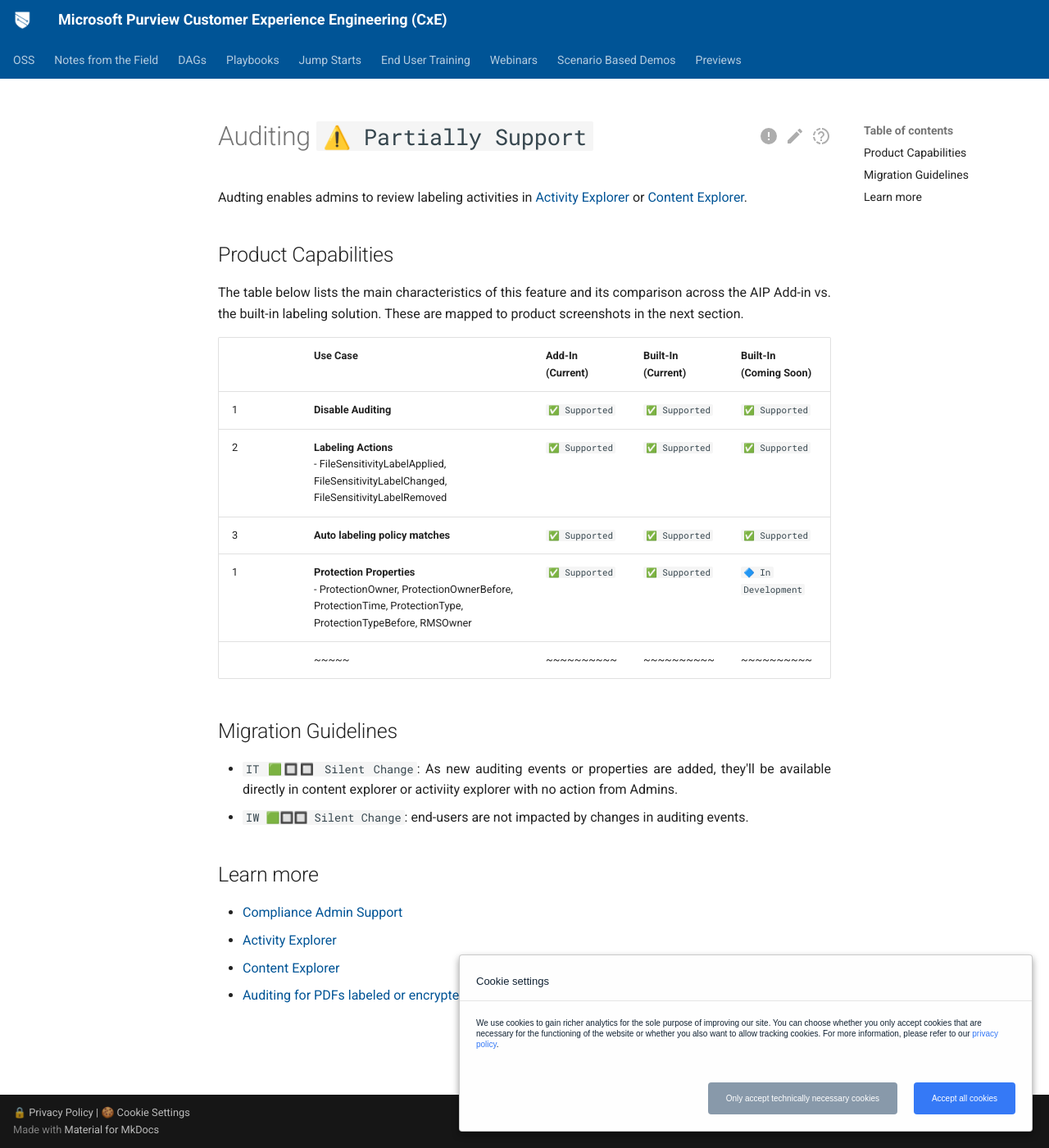
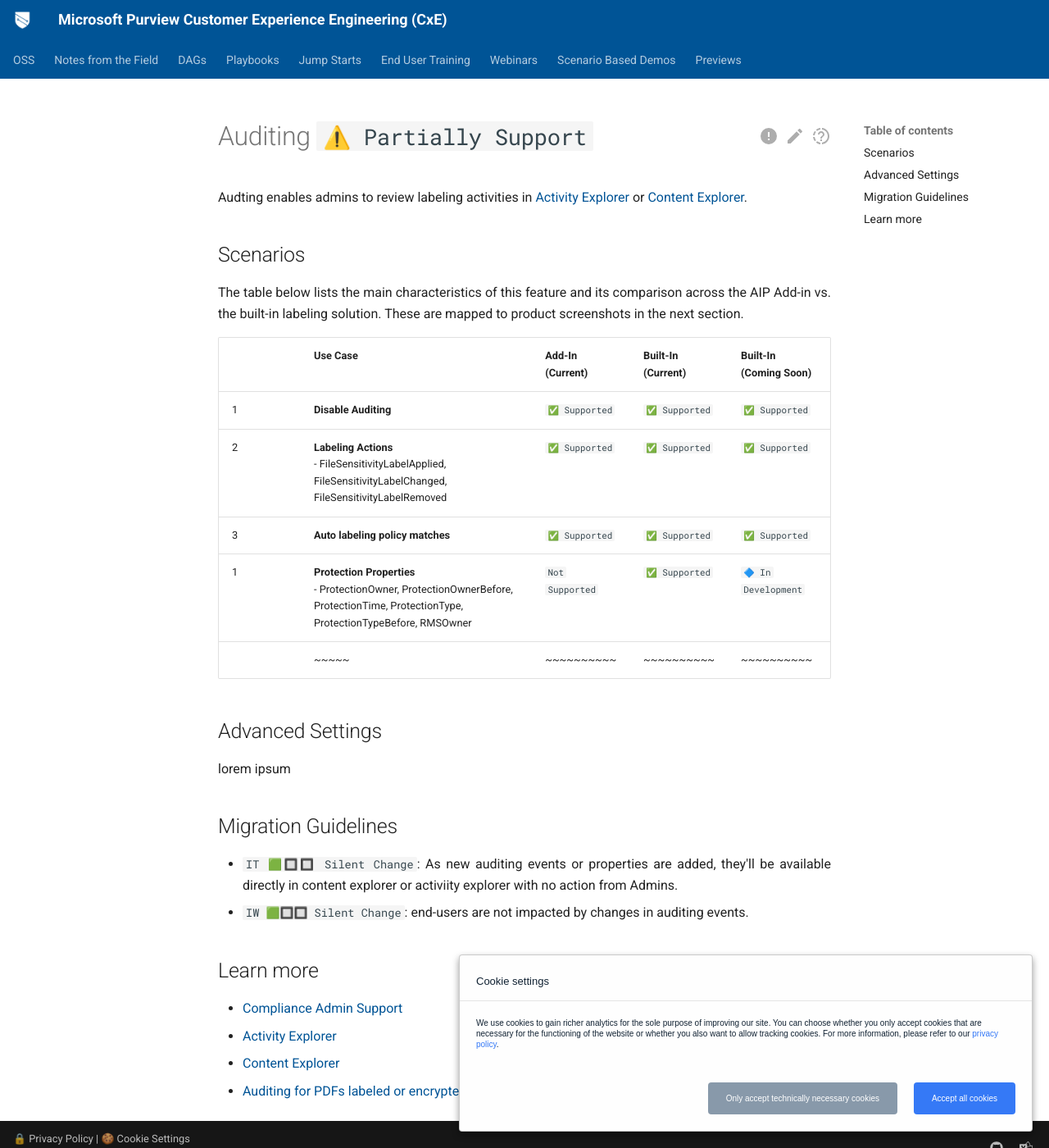
Before and after one commit to microsoft/ComplianceCxE, an MkDocs documentation site: the page built from docs/playbooks/AIP2MIP/Features/Audit/Auditing.md, in a window 1280 px wide and 1400 px high. Shown: the whole window at 82% size. Built offline with MkDocs 1.6.1 and Material for MkDocs 9.7.7, drawn with Linux system fonts in a browser that asks for light colours.

Commit message:
Update Auditing.md

```diff
--- a/docs/playbooks/AIP2MIP/Features/Audit/Auditing.md
+++ b/docs/playbooks/AIP2MIP/Features/Audit/Auditing.md
@@ -2,7 +2,7 @@
 
 Audting enables admins to review labeling activities in [Activity Explorer](https://learn.microsoft.com/en-us/microsoft-365/compliance/data-classification-activity-explorer) or [Content Explorer](https://learn.microsoft.com/en-us/microsoft-365/compliance/data-classification-content-explorer).
 
-## Product Capabilities
+## Scenarios
 The table below lists the main characteristics of this feature and its comparison across the AIP Add-in vs. the built-in labeling solution. These are mapped to product screenshots in the next section.
 
 
@@ -11,8 +11,13 @@
 | 1 | **Disable Auditing** | `✅ Supported`  |  `✅ Supported`  | `✅ Supported`  |
 | 2 | **Labeling Actions** <br>- FileSensitivityLabelApplied, FileSensitivityLabelChanged, FileSensitivityLabelRemoved | `✅ Supported`  |  `✅ Supported`  | `✅ Supported`  |
 | 3 | **Auto labeling policy matches**| `✅ Supported`  |  `✅ Supported`  | `✅ Supported`  |
-| 1 | **Protection Properties** <br>- ProtectionOwner, ProtectionOwnerBefore, ProtectionTime, ProtectionType, ProtectionTypeBefore, RMSOwner | `✅ Supported`  |  `✅ Supported`  | `🔷 In Development`  |
+| 1 | **Protection Properties** <br>- ProtectionOwner, ProtectionOwnerBefore, ProtectionTime, ProtectionType, ProtectionTypeBefore, RMSOwner | `Not Supported`  |  `✅ Supported`  | `🔷 In Development`  |
 |  | ~~~~~ | ~~~~~~~~~~ | ~~~~~~~~~~ | ~~~~~~~~~~ |
+
+
+## Advanced Settings
+
+lorem ipsum
 
 ## Migration Guidelines
 - `IT 🟩🔲🔲 Silent Change`: As new auditing events or properties are added, they'll be available directly in content explorer or activiity explorer with no action from Admins.
```
